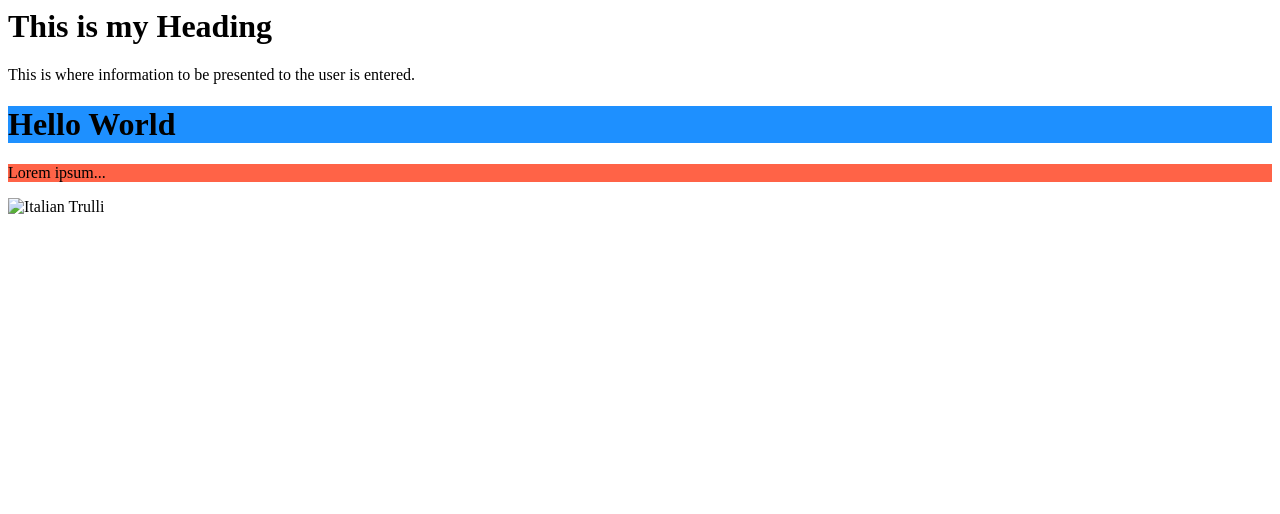
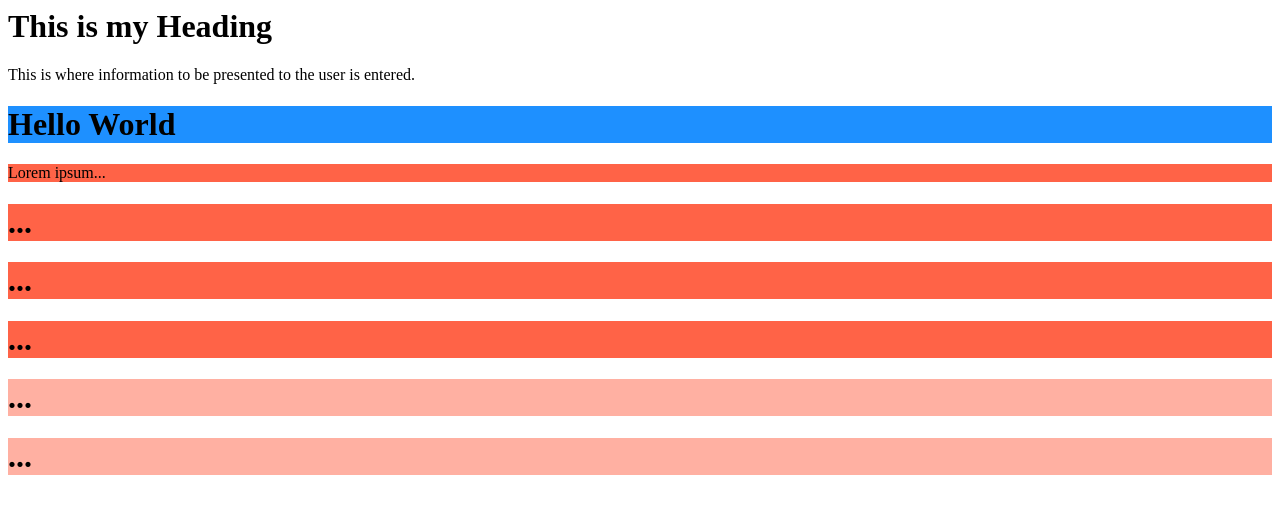
Before and after one commit to wonjinn/Ham-UWU, a plain HTML site: page index.html in a window 1280 px wide. Drawn offline with Linux system fonts and the light colour scheme.

Commit message:
Update index.html

```diff
--- a/index.html
+++ b/index.html
@@ -11,4 +11,9 @@ This is where information to be presented to the user is entered.
 </html>
 <h1 style="background-color:DodgerBlue;">Hello World</h1>
 <p style="background-color:Tomato;">Lorem ipsum...</p>
-<img src="pic_trulli.jpg" alt="Italian Trulli">
+<h1 style="background-color:rgb(255, 99, 71);">...</h1>
+<h1 style="background-color:#ff6347;">...</h1>
+<h1 style="background-color:hsl(9, 100%, 64%);">...</h1>
+
+<h1 style="background-color:rgba(255, 99, 71, 0.5);">...</h1>
+<h1 style="background-color:hsla(9, 100%, 64%, 0.5);">...</h1>
```
